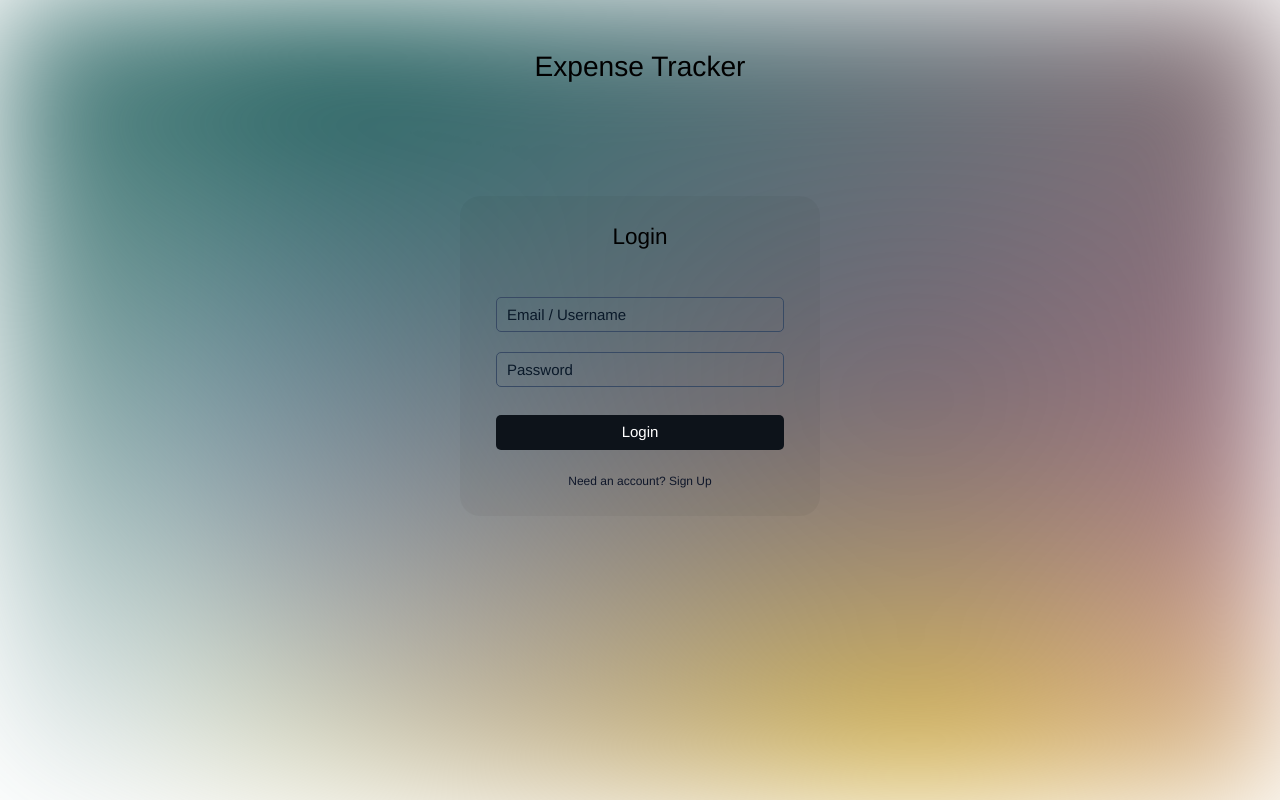
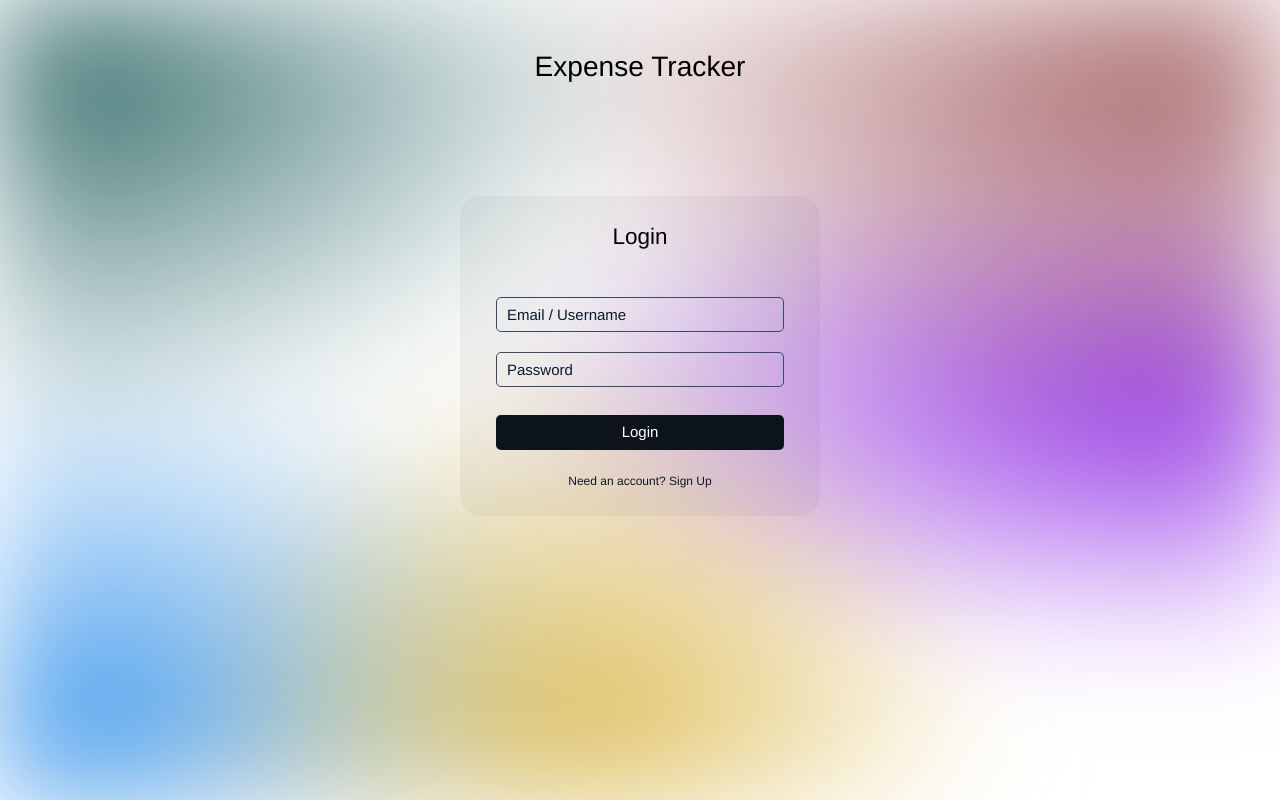
Before and after one commit to mohammadafnan/ExpenceTracker-json-server, an Angular app: page /login in a window 1280 px wide. Built offline with nearby package versions, Linux system fonts and the light colour scheme; some icons are missing.

Commit message:
alerts added  25 june 2025

```diff
--- a/src/app/login/login.component.css
+++ b/src/app/login/login.component.css
@@ -12,7 +12,7 @@
   flex-direction: column;
   height: 40vh;
   /* background: #0d1117; */
-  background-color: #0d11170a;;
+  background-color: #0d11170a;
   /* background: linear-gradient(to bottom right, #1f2d39, #000103); */
 
   /* width: 25vw; */
@@ -20,7 +20,7 @@
   /* box-shadow: rgba(0, 0, 0, 0.35) 0px 5px 15px; */
 }
 
-::placeholder{
+::placeholder {
   color: #0a1929;
 }
 
@@ -110,7 +110,7 @@ input {
   }
 }
 
-.bg{
+.bg {
   background-color: whitesmoke;
 }
 
@@ -159,20 +159,21 @@ input {
   }
 }
 
-
 .neon-gradient-bg {
   position: absolute;
   top: 0;
   left: 0;
   width: 100vw;
   height: 100vh;
-  background: radial-gradient(at 20% 20%, #22605e 0%, transparent 60%),
-              radial-gradient(at 80% 20%, #a56365 0%, transparent 60%),
-              radial-gradient(at 50% 80%, #ddbc53 0%, transparent 60%),
-              radial-gradient(at 50% 50%, #9333ea 0%, transparent 60%);
+  background: radial-gradient(at 20% 20%, #22605e 0%, transparent 30%),
+    radial-gradient(at 80% 20%, #a56365 0%, transparent 30%),
+    radial-gradient(at 50% 80%, #ddbc53 0%, transparent 30%),
+    radial-gradient(at 80% 50%, #9333ea 0%, transparent 30%),
+    radial-gradient(at 20% 80%, #3392ea 0%, transparent 30%);
+
   filter: blur(60px);
   z-index: -1;
-  animation: softPulse 5s ease-in-out infinite;
+  animation: softPulse 20s ease-in-out infinite;
   background-size: 150% 150% ;
 }
 
```
